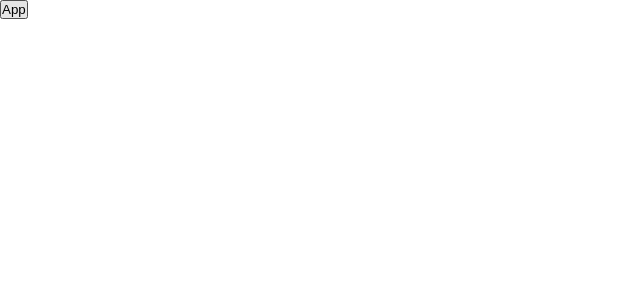
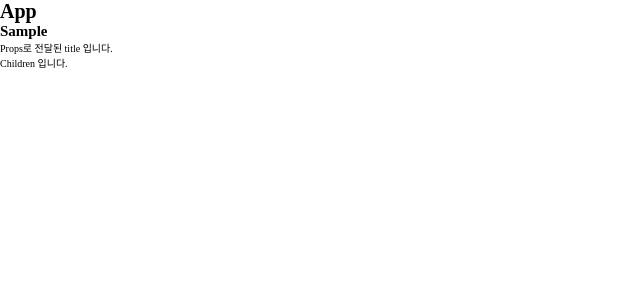
Before and after one commit to maintainline/til_react_cra_ts, a React (Create React App) app: page / in a window 1280 px wide. Shown: the top 300 px of the page, without its empty margins (0-640 px from the left). Built offline with nearby package versions, Linux system fonts and the light colour scheme.

Commit message:
[docs] 컴포넌트의 이해

```diff
--- a/package.json
+++ b/package.json
@@ -4,8 +4,6 @@
   "private": true,
   "dependencies": {
     "@types/node": "^16.18.126",
-    "@types/react": "^19.1.9",
-    "@types/react-dom": "^19.1.7",
     "react": "^18.2.0",
     "react-dom": "^18.2.0",
     "react-scripts": "5.0.1",
@@ -38,6 +36,8 @@
     ]
   },
   "devDependencies": {
+    "@types/react": "^18.3.23",
+    "@types/react-dom": "^18.3.7",
     "@typescript-eslint/eslint-plugin": "^5.62.0",
     "@typescript-eslint/parser": "^5.62.0",
     "eslint": "^8.56.0",
--- a/src/App.tsx
+++ b/src/App.tsx
@@ -1,7 +1,39 @@
-function App() {
-  const unused = 1;
+type DemoProps = {
+  name: string;
+  age: string;
+};
+const Demo = ({ name, age }: DemoProps): JSX.Element => {
+  return (
+    <div>
+      {name}이고,{age}살이에오
+    </div>
+  );
+};
 
-  return <button tabIndex={0}>App</button>;
-}
+type SampleProps = {
+  children?: React.ReactNode;
+  title: string;
+};
+
+const Sample = ({ children, title }: SampleProps): JSX.Element => {
+  return (
+    <div>
+      <h2>Sample</h2>
+      <div>{title}</div>
+      <div>{children}</div>
+    </div>
+  );
+};
+
+const App = (): JSX.Element => {
+  return (
+    <div>
+      <h1>App</h1>
+      <Sample title="Props로 전달된 title 입니다.">
+        <p>Children 입니다.</p>
+      </Sample>
+    </div>
+  );
+};
 
 export default App;
```
Also changed, not shown: tsconfig.json (+4 -9 lines), 2 other files (tests, documents, lock files or other folders).
